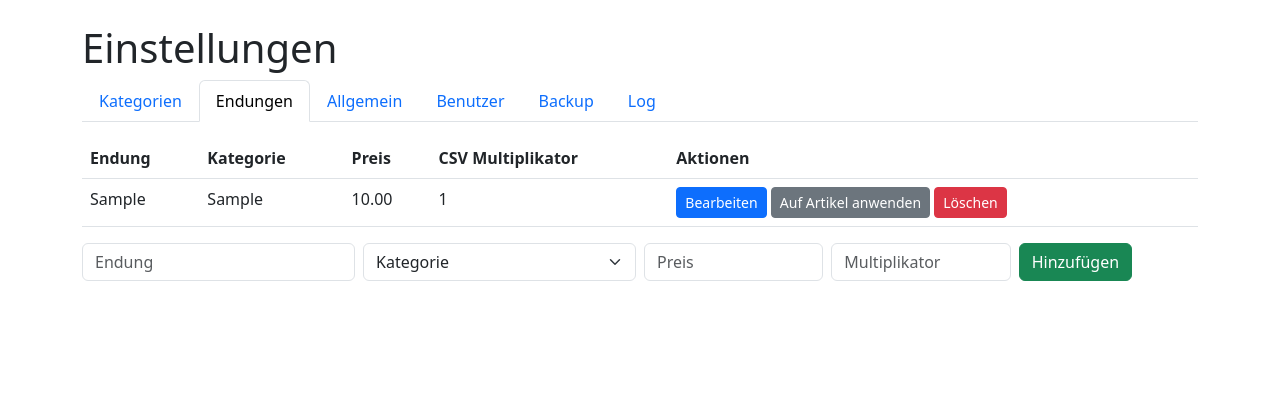
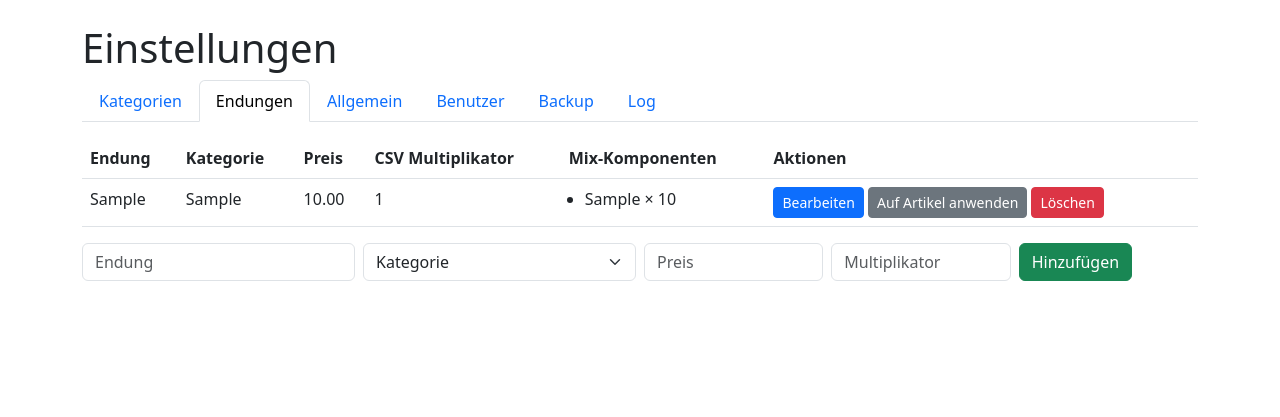
Before and after one commit to Phantomias1403/Lagerbestand, a Flask app: page /settings/endings in a window 1280 px wide. Shown: the part 56-473 px from the top of the page. Run offline with Flask 3, Linux system fonts and the light colour scheme; a user stored in the database is signed in; tables that the repository leaves empty hold one stand-in row (values such as "Sample post"); parts of the project's set-up code (start-up, migrations or seed data) failed here and were passed over.

Commit message:
Update settings_endings.html

```diff
--- a/app/templates/settings_endings.html
+++ b/app/templates/settings_endings.html
@@ -7,7 +7,8 @@
       <th>Endung</th>
       <th>Kategorie</th>
       <th>Preis</th>
-      <th>CSV Multiplikator</th>
+       <th>CSV Multiplikator</th>
+      <th>Mix-Komponenten</th>
       <th>Aktionen</th>
     </tr>
   </thead>
@@ -18,6 +19,17 @@
       <td>{{ e.category }}</td>
       <td>{{ '%.2f' % e.price if e.price is not none else '' }}</td>
       <td>{{ e.csv_multiplier }}</td>
+      <td>
+        {% if e.components %}
+        <ul class="mb-0 ps-3">
+          {% for comp in e.components %}
+          <li>{{ comp.component_sku }} × {{ comp.component_quantity }}</li>
+          {% endfor %}
+        </ul>
+        {% else %}
+        <span class="text-muted">Keine</span>
+        {% endif %}
+      </td>
       <td>
         <a class="btn btn-sm btn-primary" href="{{ url_for('main.edit_ending', ending_id=e.id) }}">Bearbeiten</a>
         <form action="{{ url_for('main.apply_ending_price', ending_id=e.id) }}" method="post" class="d-inline">
```
